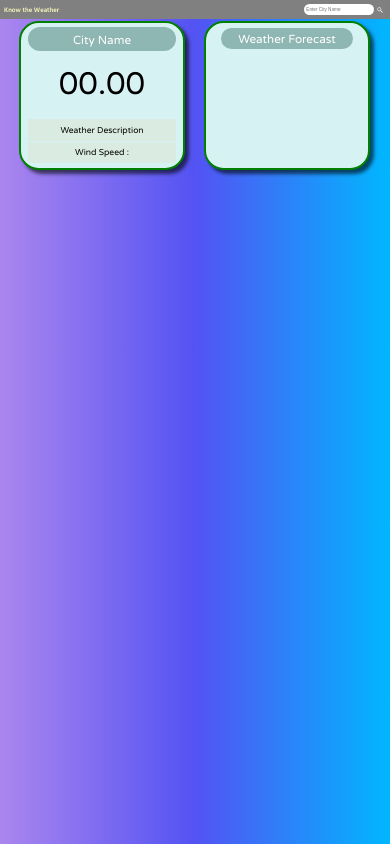
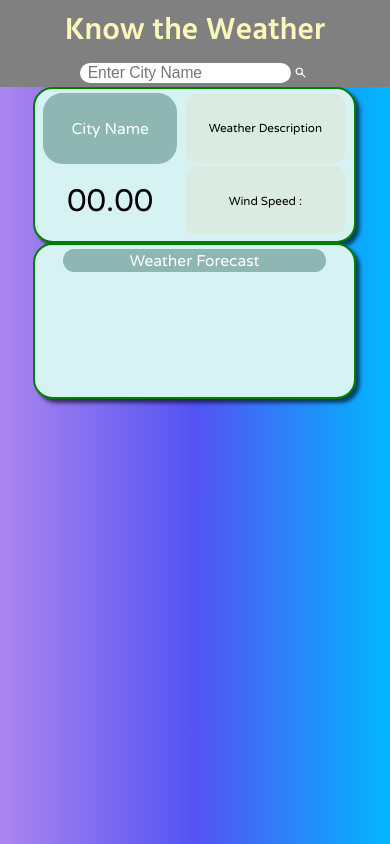
Before and after one commit to MuditNema/JavaScript_Beginner_Projects, a plain HTML site: page Project2_WeatherWeb/index.html in a window 390 px wide. Drawn offline with Linux system fonts and the light colour scheme.

Commit message:
Update style.css

```diff
--- a/Project2_WeatherWeb/style.css
+++ b/Project2_WeatherWeb/style.css
@@ -97,16 +97,14 @@ body{
 #description , #wind-speed{
     background-color: #daebe2;
     font-size: 2.2vw;
+    border-radius: 3vw;
 }
 #city{
     background-color: #8eb6b3;
     color: white;
     border-radius: 5vw;
 }
-#wind-speed{
-    border-bottom-left-radius: 0.8vw;
-    border-bottom-right-radius: 0.8vw;
-}
+
 #description-image{
     height: 4vw;
     width: 4vw;
@@ -162,3 +160,59 @@ body{
     display: flex;
     align-items: center;
 }
+
+
+/* adding responsive details */
+@media (max-width : 600px){
+    /* changing the navbar */
+    .nav-bar{
+        flex-direction: column;
+        justify-content: center;
+        align-items: center;
+    }
+    .web-name h2{
+        font-size:8vw;
+    }
+    .search input{
+        font-size: 4vw;
+        padding-left: 2vw;
+    }
+    .search img{
+        width: 4vw;
+        height: 4vw;
+    }
+
+    .sub-container{
+        flex-direction: column;
+        height: 80vw;
+    }
+    .elem{
+        width: 80%;
+    }
+    .forecast-item p,#city{
+        font-size: 4vw;
+    }
+    .dets,#description-span,#wind-speed{
+        font-size: 3vw;
+    }
+    #city{
+        grid-area: city;
+    }
+    #temperature{
+        grid-area: temp;
+    }
+    #description{
+        grid-area: desc;
+    }
+    #wind-speed{
+        grid-area: ws;
+    }
+    .current{
+        /* grid-template-columns: repeat(2,auto);
+        grid-template-rows: repeat(2,auto); */
+        grid-template-areas:
+        'city desc'
+        'temp ws';
+        grid-template-rows: 1fr 1fr ;
+    }
+}
```
